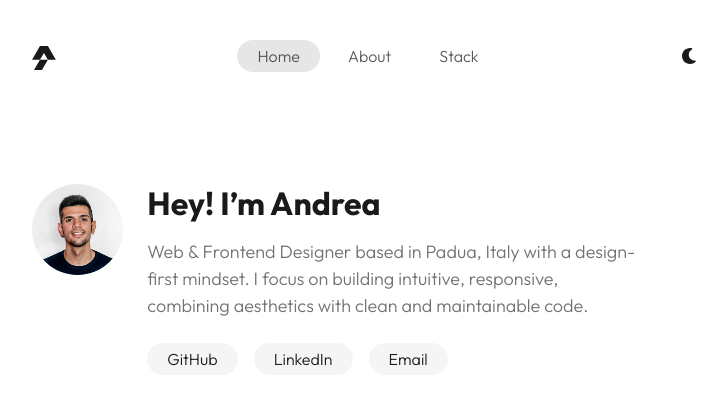
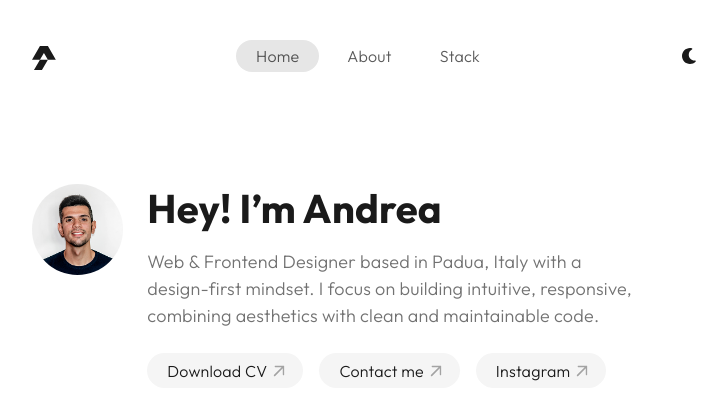
Before and after one commit to andrea-salvalaggio/portfolio, a Nuxt app: page / in a window 1280 px wide. Shown: the top 420 px of the page, without its empty margins (274-1001 px from the left). Built offline with nearby package versions, Linux system fonts and the light colour scheme.

Commit message:
feat: add arrow icon svg, update HeroSections component with new links and styling adjustments

```diff
--- a/app/assets/scss/_general.scss
+++ b/app/assets/scss/_general.scss
@@ -6,6 +6,7 @@
 body {
     height: 100vh;
     font-weight: $font-weight-light;
+    letter-spacing: .2px;
 
     @include media-breakpoint-up(lg) {
         width: 700px;
--- a/app/assets/scss/_variables.scss
+++ b/app/assets/scss/_variables.scss
@@ -10,6 +10,7 @@ $font-size-base: 1rem;
 $font-size-tiny: 0.875rem;
 
 // Font weight
+$font-weight-extralight: 200;
 $font-weight-light: 300;
 $font-weight-regular: 400;
 $font-weight-medium: 500;
@@ -17,11 +18,11 @@ $font-weight-semibold: 600;
 $font-weight-bold: 700;
 
 // Line height
-$line-height-big: 1.2;
-$line-height-medium: 1.3;
-$line-height-small: 1.4;
+$line-height-tiny: 1.2;
+$line-height-small: 1.3;
+$line-height-medium: 1.4;
 $line-height-base: 1.5;
-$line-height-tiny: 1.6;
+$line-height-big: 1.6;
 
 // Colors
 $gray-100: #F5F5F5;
--- a/app/components/layout/AppHeader.vue
+++ b/app/components/layout/AppHeader.vue
@@ -1,9 +1,9 @@
 <template>
     <header class="mt-4">
-        <nav class="navbar navbar-expand-lg sticky-top p-3">
+        <nav class="navbar navbar-expand sticky-top p-3">
             <div class="container p-0">
                 <NuxtLink to="/" class="navbar-brand m-0 p-0">
-                    <navLogo class="navbar-logo" />
+                    <NavLogo class="navbar-logo" />
                 </NuxtLink>
 
                 <ul class="navbar-nav align-items-center">
@@ -23,7 +23,7 @@
 </template>
 
 <script setup>
-import navLogo from '@/assets/img/icons/logo.svg'
+import NavLogo from '@/assets/img/icons/logo.svg'
 
 const navLinks = [
     { to: '/', label: 'Home' },
--- a/app/components/sections/HeroSections.vue
+++ b/app/components/sections/HeroSections.vue
@@ -13,9 +13,9 @@
                         combining aesthetics with clean and maintainable code.
                     </p>
                     <div class="hero-links d-flex">
-                        <a href="#" class="btn-link">GitHub</a>
-                        <a href="#" class="btn-link mx-3">LinkedIn</a>
-                        <a href="#" class="btn-link">Email</a>
+                        <a href="#" class="btn-link" target="_blank" aria-label="Download CV">Download CV <ArrowTop class="btn-icon"/></a>
+                        <a href="mailto:andrea.salvalaggio95@gmail.com" class="btn-link mx-3" aria-label="Contact me">Contact me <ArrowTop class="btn-icon"/></a>
+                        <a href="https://www.instagram.com/andrea_salvalaggio/" class="btn-link" target="_blank" aria-label="Instagram">Instagram <ArrowTop class="btn-icon"/></a>
                     </div>
                 </div>
             </div>
@@ -23,15 +23,15 @@
     </div>
 </template>
 
+<script setup>
+import ArrowTop from '@/assets/img/icons/arrow-top-right.svg'
+</script>
+
 <style scoped lang="scss">
 @use '@/assets/scss/variables' as *;
 
 .hero-section {
     margin-top: $spacer-8;
-
-    .hero-title {
-        font-size: $font-size-big;
-    }
 
     .hero-description {
         font-size: 18px;
@@ -39,11 +39,18 @@
 
     .hero-links {
         .btn-link {
+            display: flex;
+            align-items: center;
             color: $dark;
             background-color: $gray-100;
-            padding: $spacer-1 1.25rem;
+            padding: .35rem 1.25rem;
             border-radius: $radius-pill;
             text-decoration: none;
+
+            .btn-icon {
+                margin-left: $spacer-2;
+                transform: scale(1.35);
+            }
         }
     }
 }
```
Also changed, not shown: app/assets/img/icons/arrow-top-right.svg (added).
